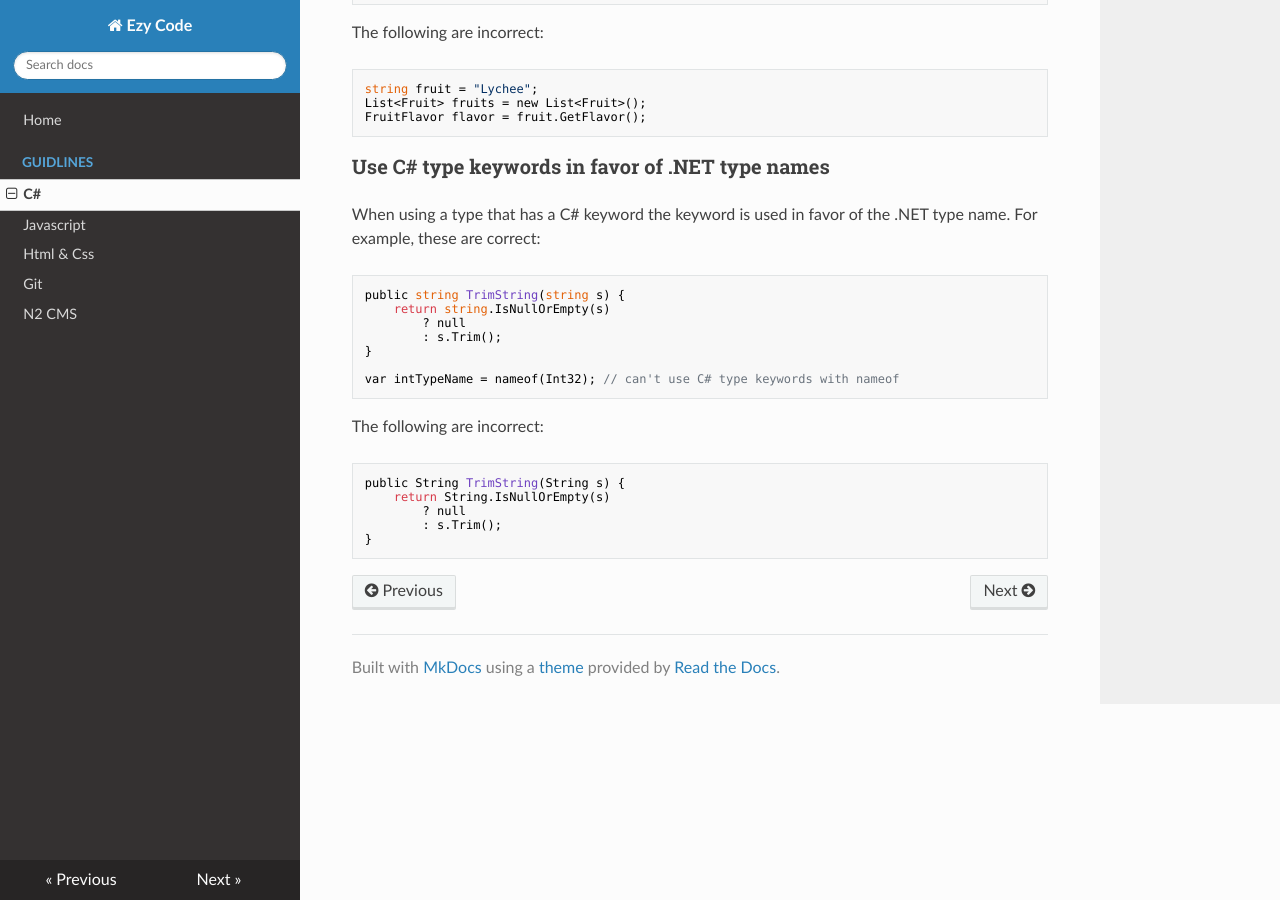
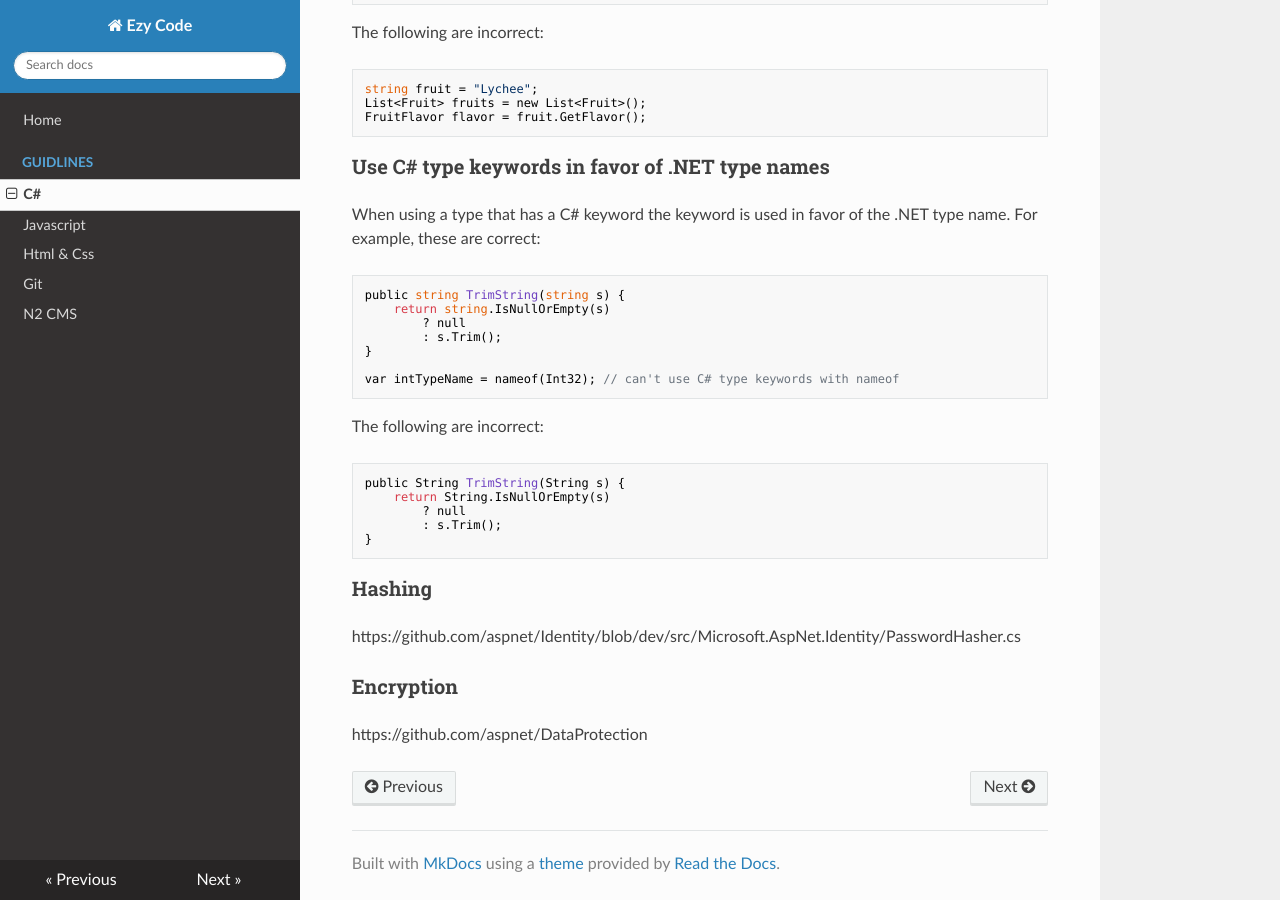
Before and after one commit to EzyWebwerkstaden/Docs, an MkDocs documentation site: the page built from docs/guidlines/csharp.md, in a window 1280 px wide and 900 px high, scrolled down 584 px. Built offline with MkDocs 1.6.1, drawn with Linux system fonts in a browser that asks for light colours; nearby versions of some CDN libraries; old or Windows-style settings are respelled for this version of MkDocs.

Commit message:
added security links

````diff
--- a/docs/guidlines/csharp.md
+++ b/docs/guidlines/csharp.md
@@ -52,3 +52,8 @@ public String TrimString(String s) {
         : s.Trim();
 }
 ```
+
+### Hashing
+https://github.com/aspnet/Identity/blob/dev/src/Microsoft.AspNet.Identity/PasswordHasher.cs
+### Encryption
+https://github.com/aspnet/DataProtection
````
